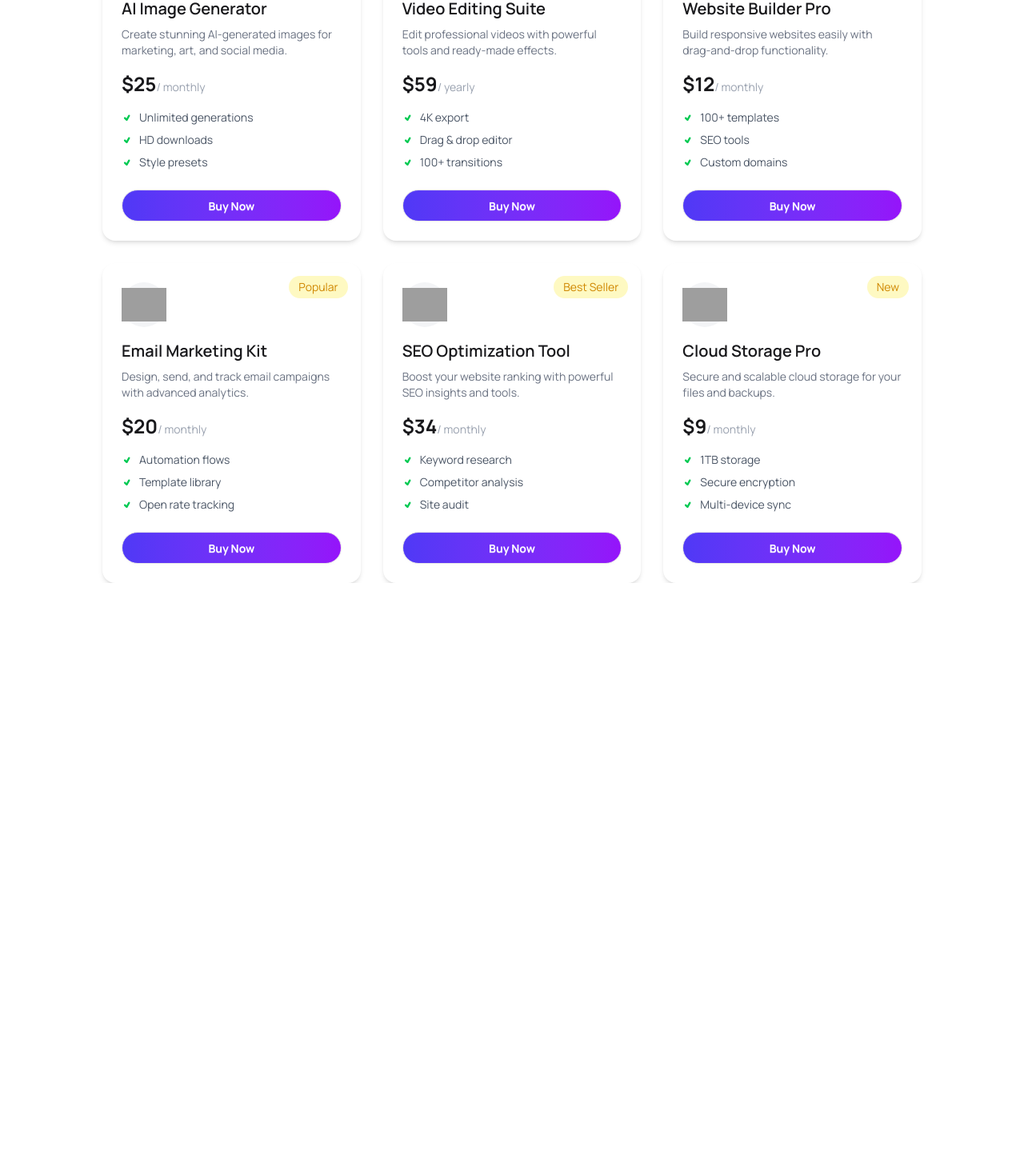
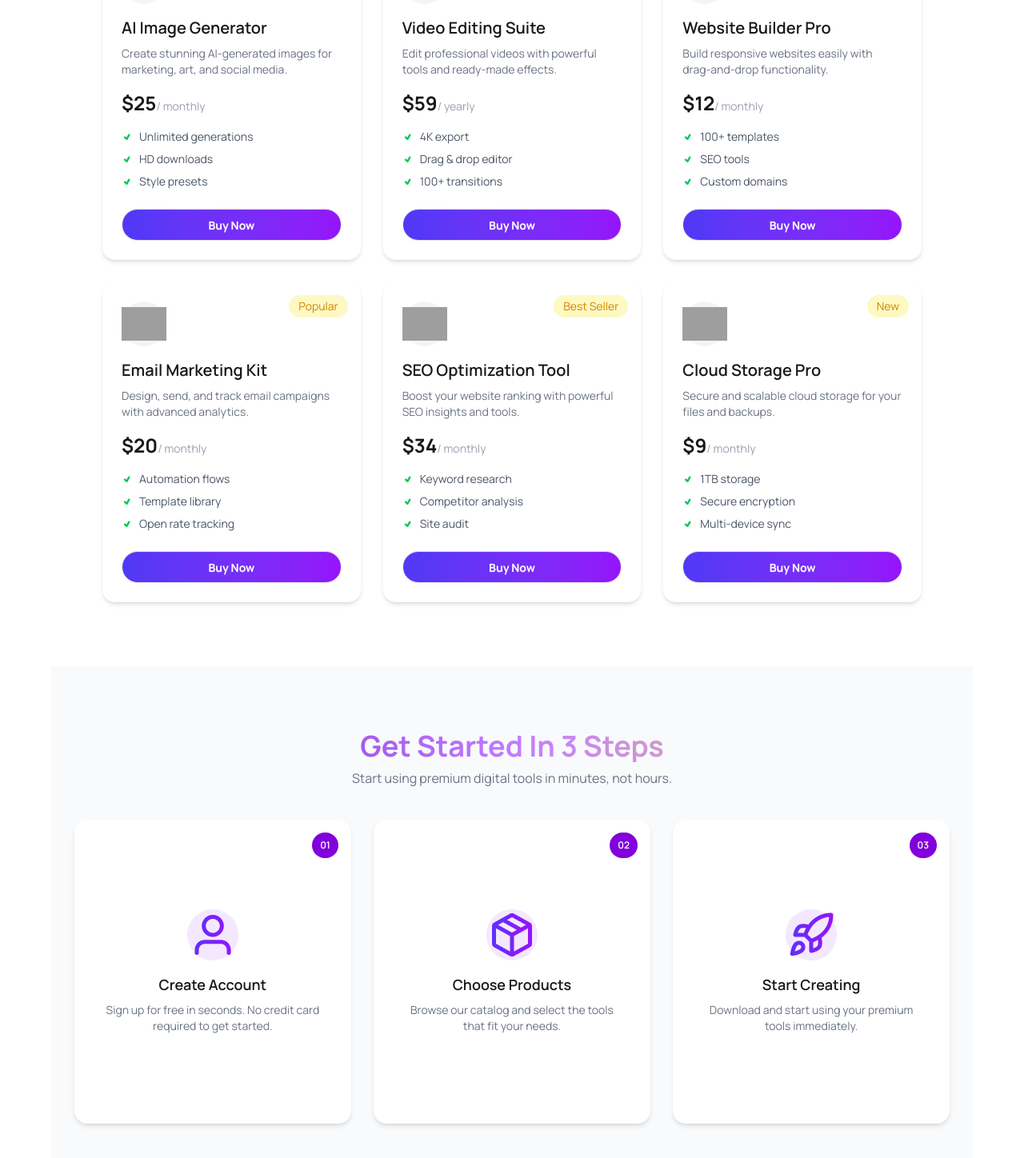
Before and after one commit to Nafis-Sahriar/Assignment-06-Nafis, a React (Vite) app: page / in a window 1280 px wide. Shown: the part 1328-2776 px from the top of the page at 80% size. Before the commit the page ends 2057 px from the top, so only its background shows below. Built offline with nearby package versions, Linux system fonts and the light colour scheme; grey boxes are pictures that could not be loaded.

Commit message:
Get Started Component Design completed

```diff
--- a/src/App.jsx
+++ b/src/App.jsx
@@ -4,6 +4,8 @@ import PremiumDText from "./Components/PremiumDigitalTools/PremiumDText"
 import ToggleButton from "./Components/PremiumDigitalTools/ToggleButton";
 import Tools from "./Components/PremiumDigitalTools/Tools";
 import Cart from "./Components/Cart/Cart";
+import GetStarted from "./Components/HomePage/GetStarted";
+
 
 
 const loadProductData = async()=>{
@@ -54,7 +56,7 @@ function App()
 
         activeMode==="product" &&
 
-    <Suspense fallback={<span className="loading loading-spinner loading-xl"></span>}>
+    <Suspense fallback={  <div className="flex items-center justify-center min-h-[10vh] text-purple-600"><span className="loading loading-spinner loading-xl"></span></div> }>
       <Tools cart={cart} setCart={setCart} productPromise={productPromise}></Tools>
     </Suspense>
     }
@@ -62,6 +64,15 @@ function App()
     {
       activeMode==="cart" && <Cart  cart={cart} setCart={setCart}></Cart>
     }
+
+
+
+    {
+      activeMode==="product" &&<GetStarted></GetStarted>
+    }
+
+
+
 
 
 
--- a/src/Components/Card/Card.jsx
+++ b/src/Components/Card/Card.jsx
@@ -15,11 +15,11 @@ const Card = ({ product, cart, setCart }) => {
         if(!isFound)
         {
             setCart([...cart, product]);
-            toast.success(`${product.name} - Added to Cart!`,{autoClose: 3000,theme: "colored"} )
+            toast.success(`${product.name} - Added to Cart!`,{autoClose: 3000,theme: "colored",position: "top-center"} )
         }
         else
         {
-           toast.warning(`${product.name} Already Exists in your Cart!`, {autoClose: 3000,theme: "colored"})
+           toast.warning(`${product.name} Already Exists in your Cart!`, {autoClose: 3000,theme: "colored",position: "top-center"})
         }
 
 
--- a/src/Components/Cart/Cart.jsx
+++ b/src/Components/Cart/Cart.jsx
@@ -11,7 +11,7 @@ const Cart = ({cart, setCart}) => {
     const handleCheckout=()=>{
         cart =[];
         setCart(cart);
-        toast.success("Payment Successful!" , {autoClose: 3000,theme: "colored"});
+        toast.success("Payment Successful!" , {autoClose: 3000,theme: "colored",position: "top-center"});
     }
 
     const totalPrice = cart.reduce((sum, product)=>sum+product.price , 0);
--- /dev/null
+++ b/src/Components/HomePage/GetStarted.jsx
@@ -0,0 +1,76 @@
+import React from 'react';
+import { FaBox, FaRocket, FaUser } from 'react-icons/fa';
+
+import userPNG from "../../assets/user.png";
+import rocketPNG from "../../assets/rocket.png";
+import boxPNG from "../../assets/package.png";
+
+const GetStarted = () => {
+    return (
+
+
+
+        <div className="w-[90%] bg-[#F9FAFC] mx-auto pt-20">
+
+
+      <div className="text-center mb-10">
+
+                <h2 className="text-2xl md:text-4xl font-bold bg-linear-to-r from-purple-800 via-purple-400 to-amber-400 bg-clip-text text-transparent"> Get Started In 3 Steps </h2>
+                <p className="text-gray-500 text-sm md:text-base mt-2"> Start using premium digital tools in minutes, not hours.</p>
+      </div>
+
+
+      <div className="grid grid-cols-1 md:grid-cols-3 w-[95%]  gap-7 mx-auto pb-20">
+
+
+            <div className="relative bg-white rounded-2xl shadow-md p-6 text-center md:h-95  flex flex-col items-center justify-center">
+
+
+                    <span className="absolute top-4 right-4 bg-purple-700 text-white font-semibold text-xs px-2.5 py-2 rounded-full">01</span>
+
+                    <div className="w-16 h-16 mx-auto mb-4 rounded-full bg-purple-100 flex items-center justify-center text-purple-600 text-2xl">
+                        <img src={userPNG} alt="" />
+
+                    </div>
+
+                    <h3 className="font-semibold text-lg mb-2">Create Account</h3>
+                    <p className="text-gray-500 text-sm">Sign up for free in seconds. No credit card required to get started.</p>
+
+            </div>
+
+
+            <div className="relative bg-white rounded-2xl shadow-md p-6 text-center md:h-95  flex flex-col items-center justify-center">
+
+                    <span className="absolute top-4 right-4 font-semibold bg-purple-700 text-white text-xs px-2.5 py-2 rounded-full">02</span>
+
+                    <div className="w-16 h-16 mx-auto mb-4 rounded-full bg-purple-100 flex items-center justify-center text-purple-600 text-2xl">
+                        <img src={boxPNG} alt=""/>
+                    </div>
+
+                        <h3 className="font-semibold text-lg mb-2">Choose Products</h3>
+                        <p className="text-gray-500 text-sm">Browse our catalog and select the tools <br></br> that fit your needs.</p>
+
+            </div>
+
+
+            <div className="relative bg-white rounded-2xl shadow-md p-6 text-center md:h-95  flex flex-col items-center justify-center">
+
+                    <span className="absolute top-4 right-4 bg-purple-700 text-white text-xs px-2.5 py-2 font-semibold rounded-full">03</span>
+
+                    <div className="w-16 h-16 mx-auto mb-4 rounded-full bg-purple-100 flex items-center justify-center text-purple-600 text-2xl">
+                        <img src={rocketPNG} alt="" />
+                    </div>
+
+                    <h3 className="font-semibold text-lg mb-2">Start Creating</h3>
+                    <p className="text-gray-500 text-sm">Download and start using your premium <br></br> tools immediately.</p>
+            </div>
+
+      </div>
+    </div>
+
+
+
+    );
+};
+
+export default GetStarted;
--- a/src/Components/Navbar/LittleCount.jsx
+++ b/src/Components/Navbar/LittleCount.jsx
@@ -6,7 +6,7 @@ const LittleCount = ({cartLength}) => {
         <div>
 
         {
-            cartLength !=0 && <span className='absolute -top-2 -right-2 bg-red-500 rounded-full text-white text-sm p-1 px-2'>{cartLength}</span>
+            cartLength !=0 && <span className='absolute -top-5 -right-4  bg-red-500 rounded-full text-white text-sm  px-2'>{cartLength}</span>
         }
 
         </div>
--- a/src/Components/Navbar/NavBar.jsx
+++ b/src/Components/Navbar/NavBar.jsx
@@ -38,9 +38,9 @@ const NavBar = ({cartLength, setActiveMode}) => {
     </ul>
   </div>
 
-  <div className="navbar-end gap-2">
-    <button onClick={()=>setActiveMode("cart")} className='btn rounded-full relative text-shadow-purple-800 text-2xl'>  <LittleCount cartLength={cartLength}></LittleCount>  <CiShoppingCart /></button>
-    <button className='btn btn-ghost'>Log In</button>
+  <div className="navbar-end md:gap-2">
+    <button onClick={()=>setActiveMode("cart")} className=' rounded-full relative hover:text-3xl text-shadow-purple-800 md:text-2xl'>  <LittleCount cartLength={cartLength}></LittleCount>  <CiShoppingCart /></button>
+    <button className='btn btn-ghost hover:bg-purple-700 hover:text-white rounded-full'>Log In</button>
     <a className="btn rounded-full bg-linear-to-r from-[#4F39F6] to-[#9514fa] font-semibold text-white">Get Started</a>
   </div>
 </div>
--- a/src/Components/PremiumDigitalTools/PremiumDText.jsx
+++ b/src/Components/PremiumDigitalTools/PremiumDText.jsx
@@ -5,7 +5,7 @@ const PremiumDText = () => {
 
         <div className='w-[90%] mx-auto text-center my-10'>
 
-                <h1 className=' text-2xl md:text-4xl font-bold'>Premium Digital Tools</h1>
+                <h1 className=' text-2xl md:text-5xl font-bold p-2 bg-linear-to-r from-purple-800 via-purple-400 to-amber-400 bg-clip-text text-transparent'>Premium Digital Tools</h1>
                 <p className='text-gray-500 mt-5 '>Choose from our curated collection of premium digital products designed <br></br> to boost your productivity and creativity.</p>
 
         </div>
--- a/src/Components/PremiumDigitalTools/ToggleButton.jsx
+++ b/src/Components/PremiumDigitalTools/ToggleButton.jsx
@@ -4,8 +4,8 @@ const ToggleButton = ({setActiveMode, cart}) => {
     return (
          <div className="tabs  gap-4 justify-center my-10  w-[90%] mx-auto sticky top-16 z-11 bg-white">
 
-          <input onClick={()=>setActiveMode("product")}  type="radio" name="my_tabs_1" className="tab checked:bg-linear-to-r from-[#4F39F6] to-[#9514fa] checked:text-white checked:font-bold rounded-full px-5" aria-label="Product" defaultChecked/>
-          <input onClick={()=>setActiveMode("cart")} type="radio" name="my_tabs_1" className="tab checked:bg-linear-to-r from-[#4F39F6] to-[#9514fa] checked:text-white checked:font-bold rounded-full px-5" aria-label={`Cart ${cart.length}`}  />
+          <input onClick={()=>setActiveMode("product")}  type="radio" name="my_tabs_1" className="tab checked:bg-linear-to-r from-[#4F39F6] to-[#9514fa] checked:text-white checked:font-bold rounded-full shadow-xl px-5" aria-label="Product" defaultChecked/>
+          <input onClick={()=>setActiveMode("cart")} type="radio" name="my_tabs_1" className="tab checked:bg-linear-to-r from-[#4F39F6] to-[#9514fa] checked:text-white checked:font-bold rounded-full px-5 shadow-xl" aria-label={`Cart ${cart.length}`}  />
 
         </div>
     );
--- a/src/Components/PremiumDigitalTools/Tools.jsx
+++ b/src/Components/PremiumDigitalTools/Tools.jsx
@@ -16,7 +16,7 @@ const Tools = ({productPromise, cart, setCart}) => {
     // console.log(products);
 
     return (
-        <div className='grid grid-cols-1 md:grid-cols-2 lg:grid-cols-3 w-[80%] mx-auto gap-7'>
+        <div className='grid grid-cols-1 md:grid-cols-2 lg:grid-cols-3 w-[80%] mx-auto gap-7 mb-20'>
 
             {
                 products.map(product =>
```
